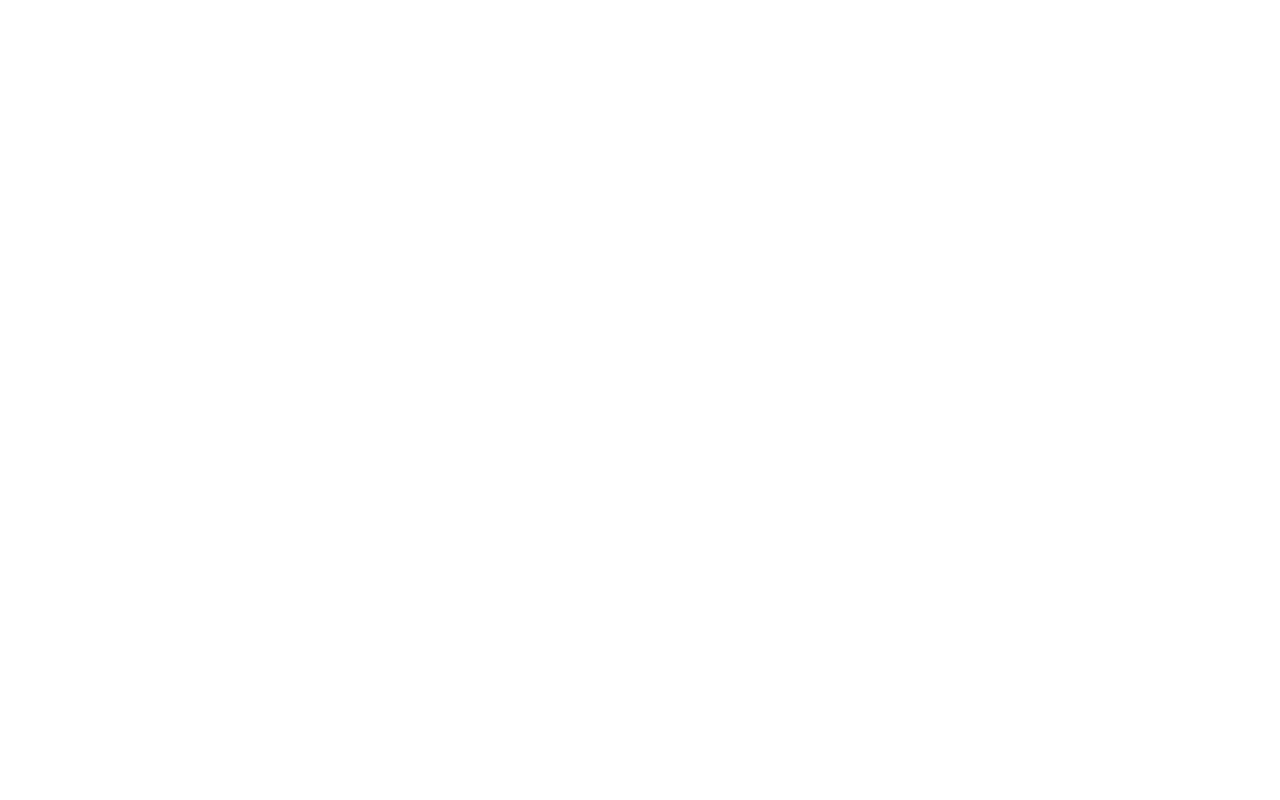
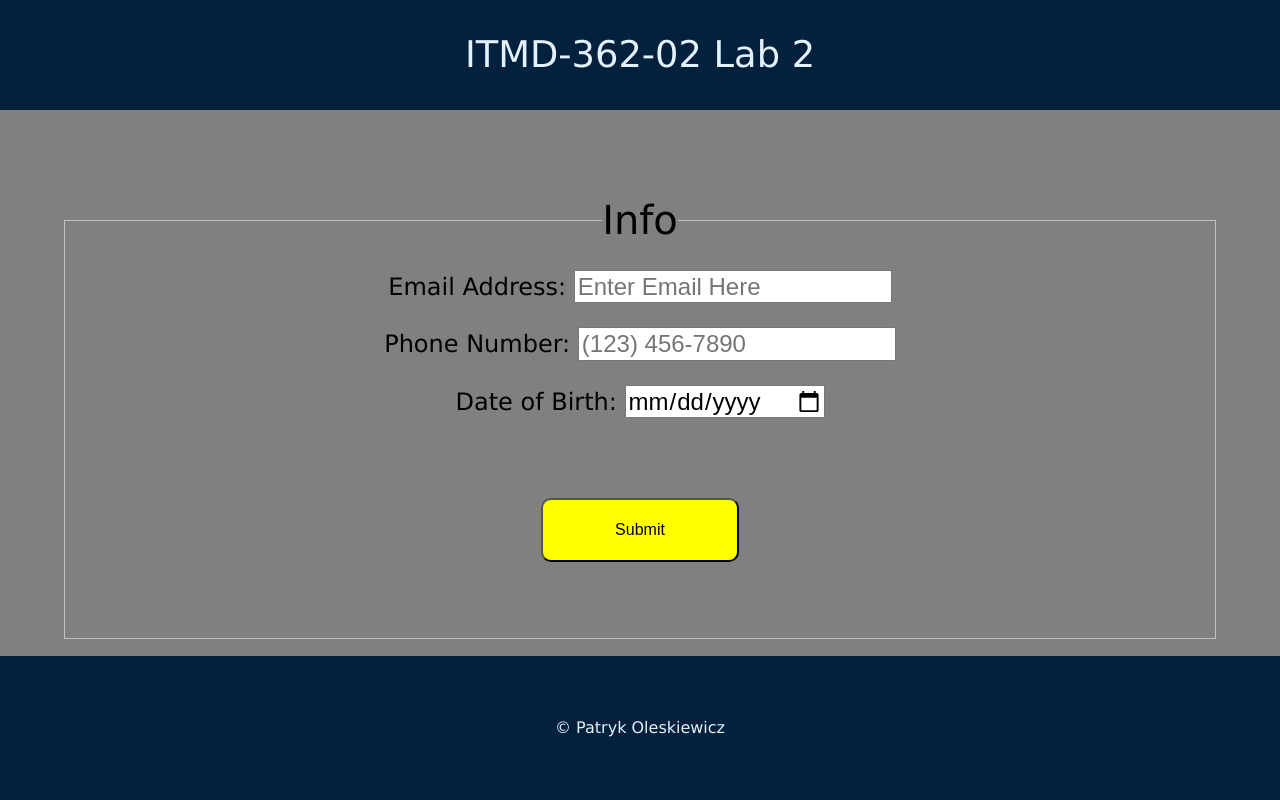
Before and after one commit to Patryk-O-Org/lab2, a plain HTML site: page index.html in a window 1280 px wide. Drawn offline with Linux system fonts and the light colour scheme.

Commit message:
Update index.html

```diff
--- a/index.html
+++ b/index.html
@@ -1,13 +1,95 @@
 <!DOCTYPE html>
-<html lang="en">
-	<head>
+<html lang="en" class="nojs">
+<head>
+	<title>Lab 2</title>
+	<meta charset="utf-8"/>
+	<meta name="viewport" content="width=device-width,initial-scale=1.0,shrink-to-fit=no"/>
 
-	<meta charset="UTF-8">
-	<title>Title</title>
+	<link rel="stylesheet" media="screen" href="css/reset.css"/>
+	<link rel="stylesheet" media="screen" href="css/screen.css"/>
+</head>
+<body>
+	<header>
+		<h1>ITMD-362-02 Lab 2</h1>
+	</header>
 
-	</head>
+	<section class="general">
+		<fieldset>
+			<legend>Info</legend>
+			<form action="#null" method="POST" autocomplete="on">
 
-	<body>
-		<p></p>
-	</body>
+
+
+
+
+
+
+
+
+				<div class="label">
+					<label for="email">Email Address: </label>
+					<input id="email" type="email" name="email-field" placeholder="Enter Email Here">
+				</div>
+
+
+
+
+
+
+
+
+
+
+				<div class="label">
+					<label for="phone">Phone Number: </label>
+					<input id="phone" type="tel" name="phone-field" placeholder="(123) 456-7890">
+				</div>
+
+
+
+
+
+
+
+
+
+
+
+				<div class="label">
+					<label for="dateofbirth">Date of Birth: </label>
+					<input id="dateofbirth" type="date" name="dateofborth-field">
+				</div>
+
+
+
+
+
+
+
+
+
+
+
+				<div class="button-container">
+					<input class="button" type="submit" value="Submit">
+				</div>
+
+
+
+
+
+
+
+
+			</form>
+		</fieldset>
+	</section>
+	<footer>
+
+		<div class="footer">
+			<p>&copy; Patryk Oleskiewicz </p>
+		</div>
+	</footer>
+
+</body>
 </html>
```
